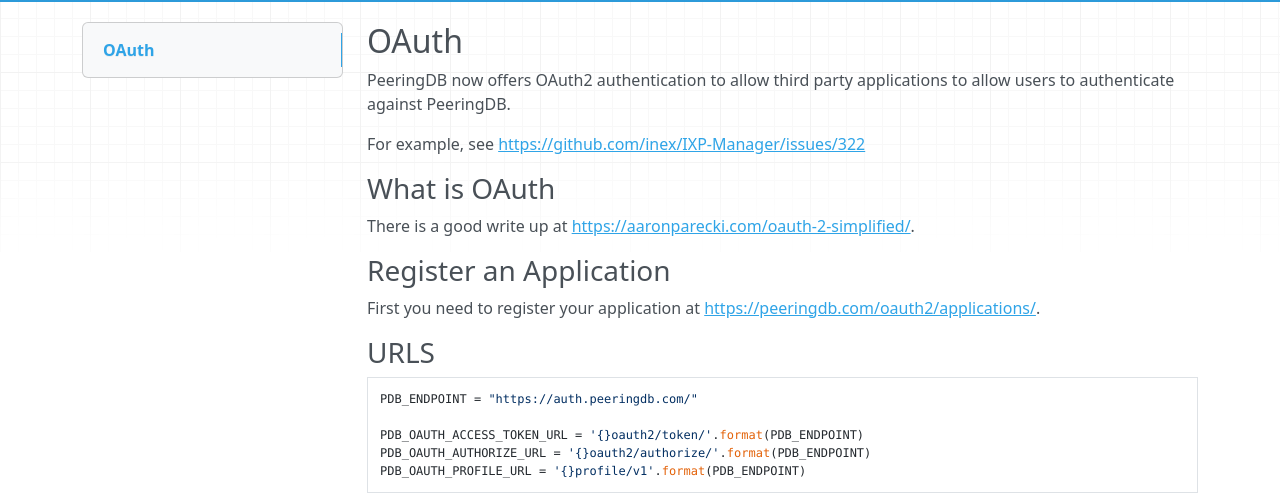
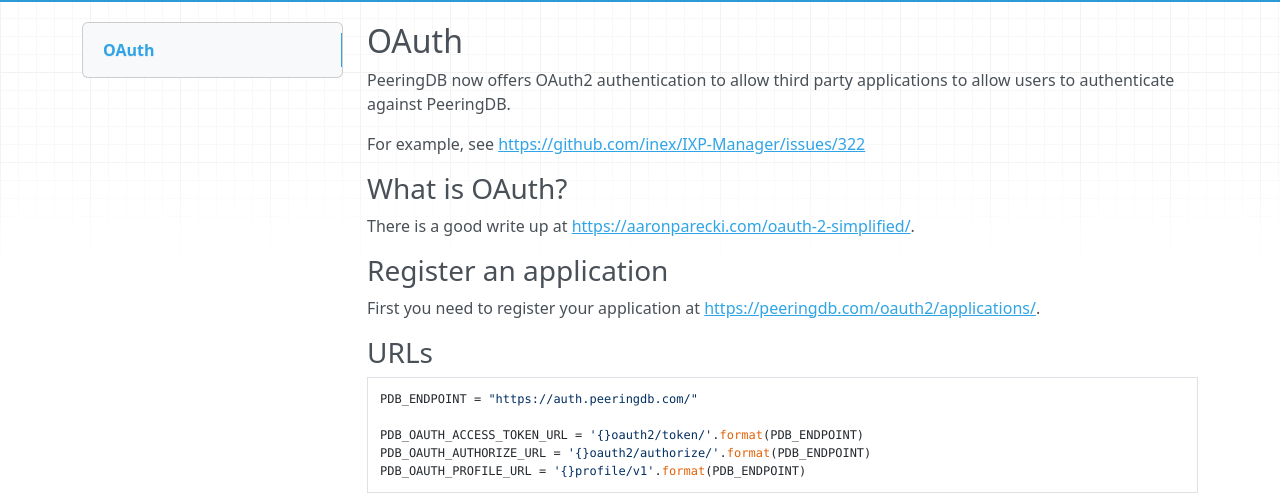
Before and after one commit to peeringdb/docs, an MkDocs documentation site: the page built from docs/oauth.md, in a window 1280 px wide and 900 px high. Shown: the part 54-549 px from the top of the window. Built offline with MkDocs 1.6.1, drawn with Linux system fonts in a browser that asks for light colours; nearby versions of some CDN libraries; old or Windows-style settings are respelled for this version of MkDocs.

Commit message:
Copy edits for consistency.

````diff
--- a/docs/oauth.md
+++ b/docs/oauth.md
@@ -5,16 +5,16 @@
 
 For example, see <https://github.com/inex/IXP-Manager/issues/322>
 
-### What is OAuth
+### What is OAuth?
 
 There is a good write up at <https://aaronparecki.com/oauth-2-simplified/>.
 
-### Register an Application
+### Register an application
 
 First you need to register your application at <https://peeringdb.com/oauth2/applications/>.
 
 
-### URLS
+### URLs
 
 ```python
 PDB_ENDPOINT = "https://auth.peeringdb.com/"
````
Also changed, not shown: docs/translation.md (+1 -1 lines), 1 other file.
